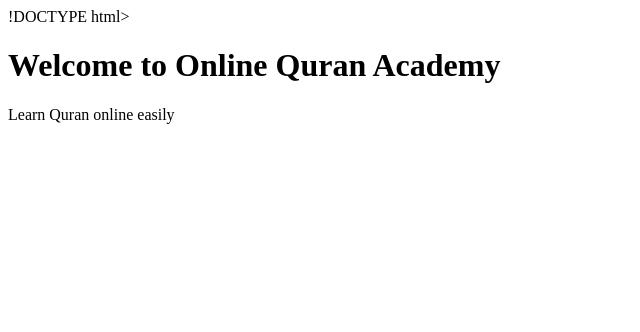
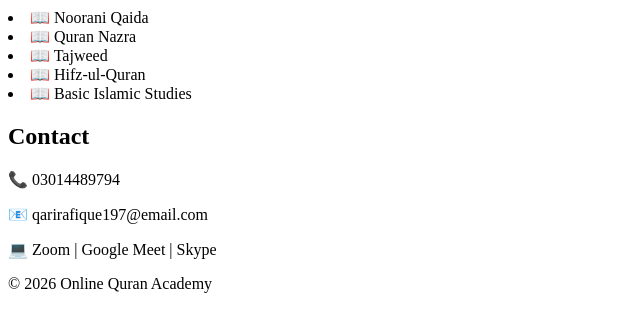
Before and after one commit to quranaccademypk/quran_accademy_online, a plain HTML site: page index.html in a window 1280 px wide. Shown: the whole page, without its empty margins (0-640 px from the left). Drawn offline with Linux system fonts and the light colour scheme.

Commit message:
Enhance index.html with new content sections
Added sections for courses and contact information.

```diff
--- a/index.html
+++ b/index.html
@@ -1,10 +1,22 @@
-!DOCTYPE html>
-<html>
-<head>
-    <title>Online Quran Academy</title>
-</head>
-<body>
-    <h1>Welcome to Online Quran Academy</h1>
-    <p>Learn Quran online easily</p>
+
+<li>📖 Noorani Qaida</li>
+<li>📖 Quran Nazra</li>
+<li>📖 Tajweed</li>
+<li>📖 Hifz-ul-Quran</li>
+<li>📖 Basic Islamic Studies</li>
+</ul>
+</section>
+
+<section>
+<h2>Contact</h2>
+<p>📞 03014489794</p>
+<p>📧 qarirafique197@email.com</p>
+<p>💻 Zoom | Google Meet | Skype</p>
+</section>
+
+<footer>
+© 2026 Online Quran Academy
+</footer>
+
 </body>
-</html>
+</html
```
